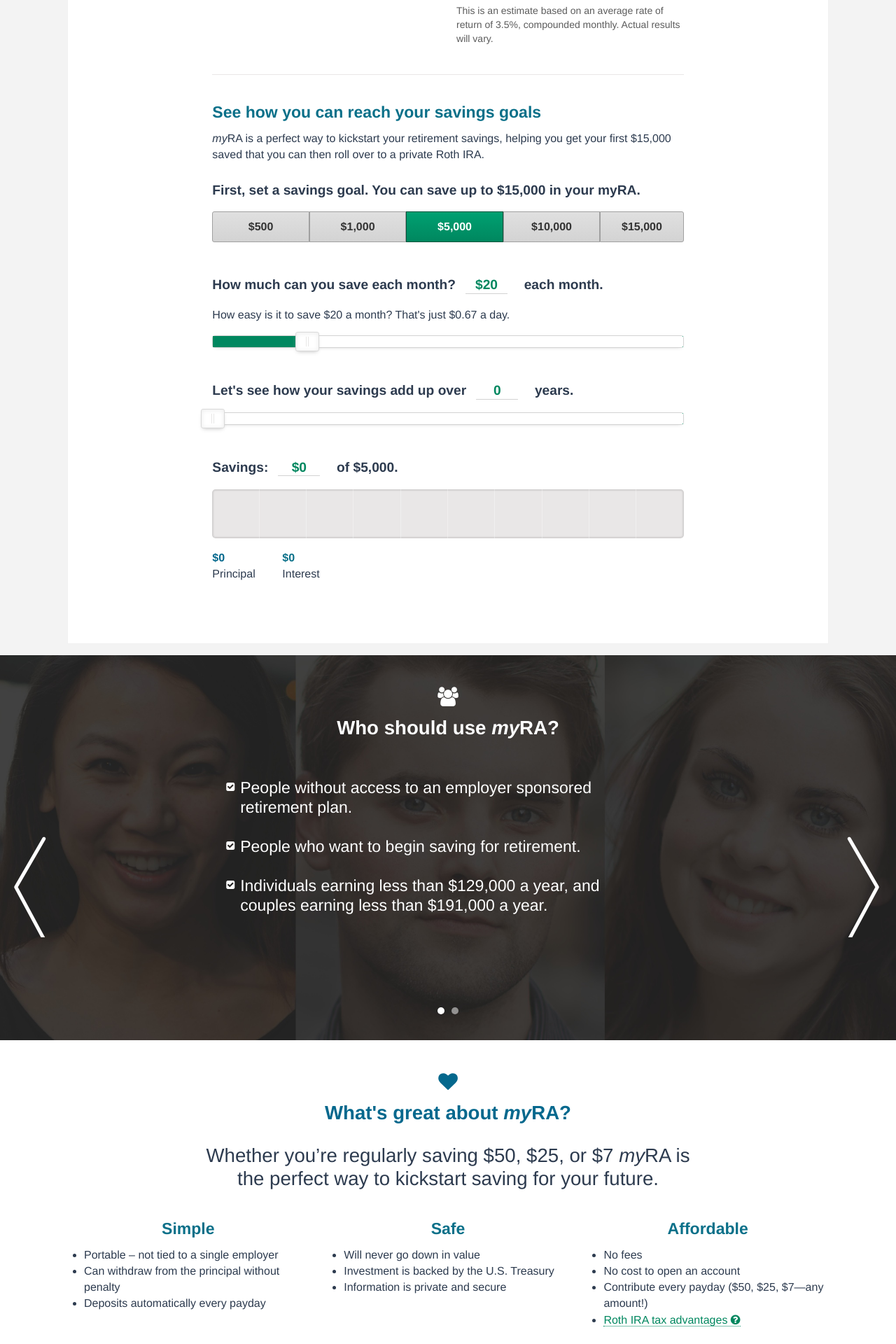
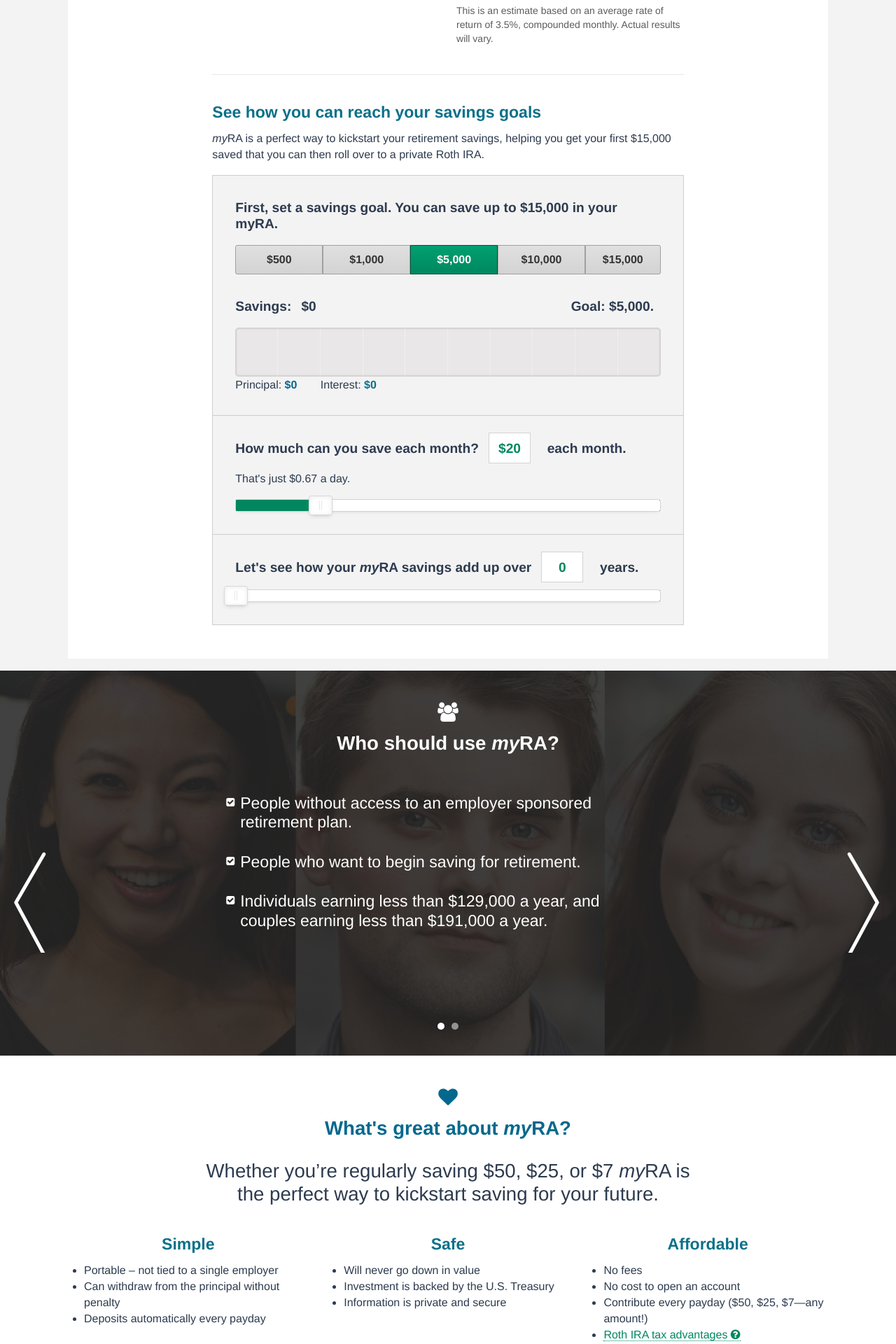
Before and after one commit to 18F/myra, a Jekyll site: the page built from individuals/v3.html, in a window 1280 px wide. Shown: the part 1442-3362 px from the top of the page at 70% size. Built offline with Jekyll 4.4.1, drawn with Linux system fonts in a browser that asks for light colours; nearby versions of some CDN libraries.

Commit message:
More calculator updates

```diff
--- a/_includes/calculator-v4.html
+++ b/_includes/calculator-v4.html
@@ -24,34 +24,15 @@
         <div class="calculator-input-group" id="calculator-0">
           <label class="calculator-label" for="input-0">First, set a savings goal. You can save up to $15,000 in your myRA.</label>
           <div class="toggle-buttons">
-            <input class="button" value="$500"><input class="button" value="$1,000"><input class="button selected" value="$5,000"><input class="button" value="$10,000"><input class="button" value="$15,000">
+            <input type="button" class="button" value="$500"><input type="button" class="button" value="$1,000"><input type="button" class="button selected" value="$5,000"><input type="button" class="button" value="$10,000"><input type="button" class="button" value="$15,000">
           </div>
-        </div>
-      </div>
-      <div class="calculator-row">
-        <div class="calculator-input-group" id="calculator-1">
-          <label class="calculator-label" for="input-1">How much can you save each month?</label>
-          <input class="calculator-input" id="input-1" type="text">
-          <span class="after-input">each month.</span>
-          <div class="calculator-helper">
-            <p>How easy is it to save <span class="monthly-rate">$50</span> a month? That's just <span class="daily-rate">$1.66</span> a day.</p>
-          </div>
-          <div class="calculator-slider" id="input-1-slider"></div>
-        </div>
-      </div>
-      <div class="calculator-row">
-        <div class="calculator-input-group" id="calculator-2">
-          <label class="calculator-label" for="input-2">Let's see how your savings add up over</label>
-          <input class="calculator-input" id="input-2" type="text">
-          <span class="after-input">years.</span>
-          <div class="calculator-slider" id="input-2-slider"></div>
         </div>
       </div>
       <div class="calculator-row results">
         <div class="calculator-input-group" >
           <h4 class="calculator-label">Savings:</h4>
           <span class="total-saved">$15,000</span>
-          <span class="after-input">of <span class="savings-goal"></span>.</span>
+          <span class="after-input">Goal: <span class="savings-goal"></span>.</span>
           <div class="meter">
             <div class="tic-marks">
               <span class="tic"></span>
@@ -69,20 +50,37 @@
           </div>
           <div class="meter-label-container">
             <div class="principal-label">
-              <span class="meter-label-number principal-saved">$10,000</span>
-              <span class="meter-label">Principal</span>
+              <span class="meter-label">Principal:</span> <span class="meter-label-number principal-saved">$10,000</span>
             </div>
             <div class="interest-label">
-              <span class="meter-label-number interest-earned">$4,200</span>
-              <span class="meter-label">Interest</span>
+              <span class="meter-label">Interest:</span> <span class="meter-label-number interest-earned">$4,200</span>
             </div>
           </div>
         </div>
         <div class="calculator-helper">
           <h3>Good job!</h3>
           <p>You can reach your goal of <span class="savings-goal"></span> in your <span class="myra">myRA</span> in just <span class="years-to-goal"></span> years.</p>
-          <p>And with <span class="interest-earned">$4,200</span> in interest, that's money you get just for saving!</p>
+          <p>And with <span class="interest-earned"></span> in interest, that's money you get just for saving!</p>
           <p><strong>Feeling ambitious?</strong> Increase your monthly contribution to reach your goal faster.</strong></p>
+        </div>
+      </div>
+      <div class="calculator-row">
+        <div class="calculator-input-group" id="calculator-1">
+          <label class="calculator-label" for="input-1">How much can you save each month?</label>
+          <input class="calculator-input" id="input-1" type="text">
+          <span class="after-input">each month.</span>
+          <div class="calculator-helper">
+            <p>That's just <span class="daily-rate">$1.66</span> a day.</p>
+          </div>
+          <div class="calculator-slider" id="input-1-slider"></div>
+        </div>
+      </div>
+      <div class="calculator-row">
+        <div class="calculator-input-group" id="calculator-2">
+          <label class="calculator-label" for="input-2">Let's see how your <span class="myra">myRA</span> savings add up over</label>
+          <input class="calculator-input" id="input-2" type="text">
+          <span class="after-input">years.</span>
+          <div class="calculator-slider" id="input-2-slider"></div>
         </div>
       </div>
     <div> <!-- .calculator -->
--- a/static/_sass/_custom.scss
+++ b/static/_sass/_custom.scss
@@ -746,7 +746,18 @@
 
 .calculator-row {
   @include span-columns(12);
-  margin-bottom: em(40);
+  background: #f3f3f3;
+  border-bottom: 1px solid #cdcdcd;
+  border-left: 1px solid #cdcdcd;
+  border-right: 1px solid #cdcdcd;
+  margin-bottom: 0;
+  padding: 1em;
+
+  &:nth-child(2) {
+    border-top: 1px solid #cdcdcd;
+    border-bottom: 0;
+    padding-bottom: 0;
+  }
 }
 
 .calculator-label {
@@ -760,11 +771,20 @@
   padding: 0.5em 0.5em .5em 1em;
 }
 
+.total-saved {
+  @extend .h4;
+}
+
 @include media($large-up) {
-  .calculator-intro,
+  .calculator-intro {
+    @include span-columns(8);
+    @include shift(2);
+  }
+
   .calculator-row {
     @include span-columns(8);
     @include shift(2);
+    padding: 1.5em 2em 2em 2em;
   }
 
   .calculator-input-group {
@@ -792,16 +812,15 @@
 }
 
 
-input[type="text"].calculator-input,
-.total-saved {
+input[type="text"].calculator-input {
   // @include span-columns(1 of 8);
   width: em(50);
   display: inline-block;
   @extend .h4;
-  padding: .5em 0 0 0;
+  padding: .5em;
   border: none;
   border-radius: 0;
-  border-bottom: 1px solid $medium-gray;
+  border: 1px solid $medium-gray;
   box-shadow: none;
   text-align: center;
   color: $myra-green;
@@ -813,10 +832,15 @@
 }
 
 .results {
+  .after-input {
+    float: right;
+  }
   .calculator-helper {
+    display: none;
     margin-top: 1em;
     border: 2px solid $myra-blue2;
     padding: 1em;
+    background: #fff;
 
     p {
       margin-bottom: .5em;
@@ -885,19 +909,18 @@
 
 .meter-label-container {
   @include span-columns (9 of 9);
-  padding-top: 1em;
   position: relative;
 }
 
 .principal-label,
 .interest-label {
-  @include span-columns(2 of 9);
-  left: 100px;
+  display: inline-block;
 }
 
 .interest-label {
   @include transition(left, .2s);
   position: absolute;
+  left: 20%;
 
 }
 
@@ -912,11 +935,6 @@
     color: $myra-blue2;
   }
 }
-
-.meter-label {
-  display: block;
-}
-
 
 //
 // .calculator {
--- a/static/js/calculator-v4.js
+++ b/static/js/calculator-v4.js
@@ -74,7 +74,6 @@
   // Set the displayed values
   var value1, value2, principal, interest, total;
   function setValues(){
-
     value1 = Number($('#input-1').val().replace('$',''));
     value2 = Number($('#input-2').val());
     total = compoundInterest(0, apr, ip, value2, value1);
@@ -89,18 +88,9 @@
       var iWidth = (interest / goal) * 100;
       $('.meter-p').width(pWidth + '%');
       $('.meter-i').width(iWidth + '%');
-
-      // Set the position of the interest label
-      var pWidthPixels = $('.meter-p').width();
-      console.log(pWidthPixels);
-      if (pWidthPixels > 100) {
-        var iPosition = pWidthPixels;
-        $('.interest-label').css('left', iPosition);
-      }
-
-      $('.calculator-helper:not(:first)').fadeOut();
+      $('.results .calculator-helper:not(:first)').fadeOut();
+      moveInterestLabel(pWidth);
       setLabels(goal, value1, value2);
-
     }
     // Once we hit 15k
     else {
@@ -108,21 +98,24 @@
         principal = value1 * value2 * 12;
         interest = total - principal;
         $('.years-to-goal').html(value2);
-        $('.calculator-helper').fadeIn();
+        $('.results .calculator-helper').fadeIn();
         var pWidth = (principal / goal) * 100;
         var iWidth = 100 - pWidth;
         $('.meter-p').width(pWidth + '%');
         $('.meter-i').width(iWidth + '%');
         setLabels(goal, value1, value2);
+        moveInterestLabel(pWidth);
+    }
+  }
 
-        // Set the position of the interest label
-        var pWidthPixels = $('.meter-p').width();
-        if (pWidthPixels > 100) {
-          var iPosition = pWidthPixels;
-          $('.interest-label').css('left', iPosition);
-        }
+  function moveInterestLabel(pWidth){
+    if (20 < pWidth && pWidth < 80 ) {
+      $('.interest-label').css('left', pWidth + '%');
+    } else if ( pWidth > 80 ) {
+      $('.interest-label').css('left', '80%');
+    } else if ( pWidth < 20 ) {
+      $('.interest-label').css('left', '20%');
     }
-
   }
 
   function setLabels(value0, value1, value2) {
```
